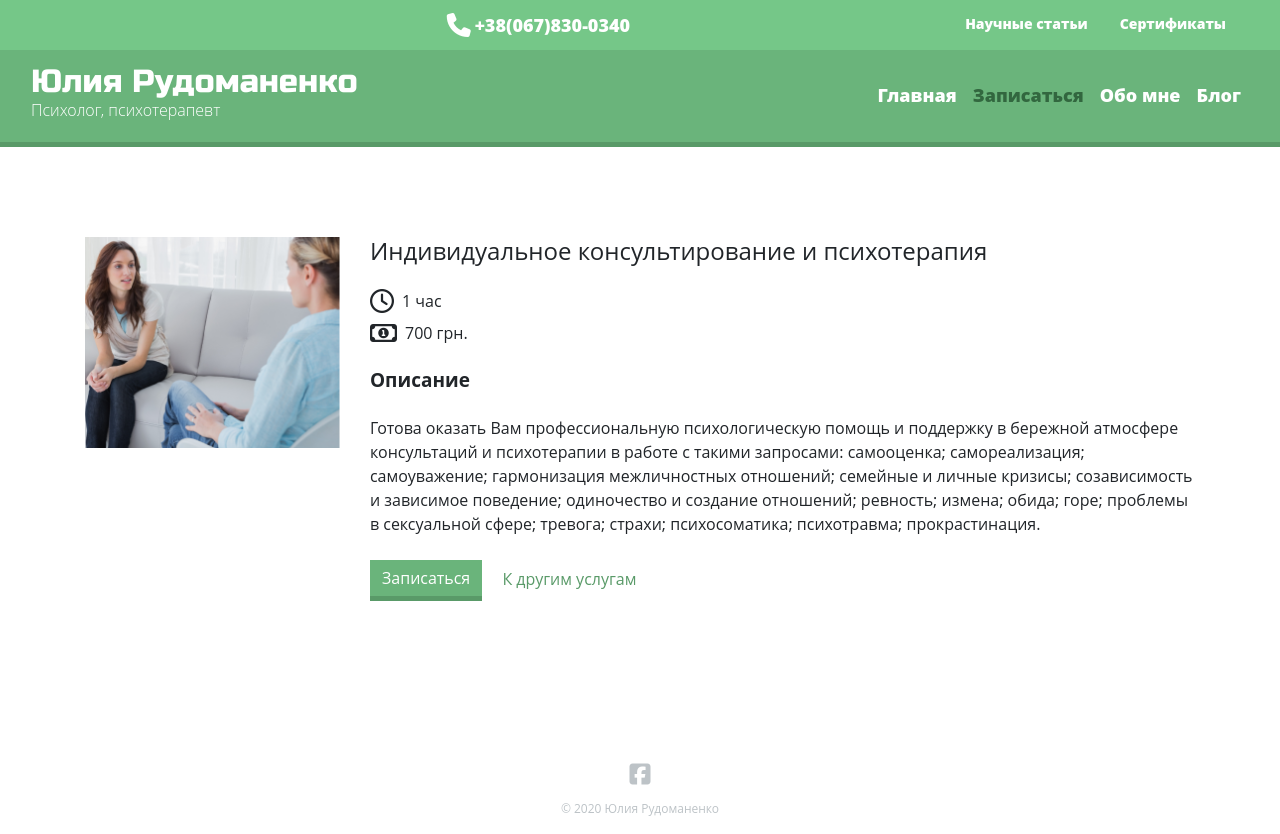
After one commit to layerok/juliyarudomanenko, a PHP site: page /posts/appointment/1/show in a window 1280 px wide. The commit adds this page. Run offline with PHP 8.4, Linux system fonts and the light colour scheme; some libraries are stand-ins or nearby versions.

Commit message:
Create Appointment page markup

```diff
--- /dev/null
+++ b/App/Controllers/Appointment.php
@@ -0,0 +1,46 @@
+<?php
+
+namespace App\Controllers;
+
+use \Core\View;
+use \App\Models\Service;
+
+/**
+ * Appointment controller
+ *
+ * PHP version 7.0
+ */
+class Appointment extends \Core\Controller
+{
+
+    /**
+     * Show the index page
+     *
+     * @return void
+     */
+    public function indexAction()
+    {
+        View::renderTemplate('Appointment/index.html');
+    }
+
+     /**
+     * Show the appointment page
+     *
+     * @return void
+     */
+    public function showAction()
+    {
+        $id = $this->route_params['id'] ?? null;
+        if(isset($id)){
+
+            $service = new Service();
+            $appointment = $service->getService(1);
+            View::renderTemplate('Appointment/show.html',[
+                'appointment'=> $appointment
+            ]
+
+        );
+        }
+
+    }
+}
--- /dev/null
+++ b/App/Models/Service.php
@@ -0,0 +1,69 @@
+<?php
+
+namespace App\Models;
+
+use PDO;
+
+/**
+ * Example user model
+ *
+ * PHP version 7.0
+ */
+class Service extends \Core\Model
+{
+
+    /**
+     * Get all the services as an associative array
+     *
+     * @return array
+     */
+    public static function getAll()
+    {
+        $arr = array(
+            array(
+                "id" => 1,
+                "name" => "Индивидуальное консультирование и психотерапия",
+                "desc" => "Готова оказать Вам профессиональную психологическую помощь и поддержку в бережной атмосфере консультаций и психотерапии в работе с такими запросами: самооценка; самореализация; самоуважение; гармонизация межличностных отношений; семейные и личные кризисы; созависимость и зависимое поведение; одиночество и создание отношений; ревность; измена; обида; горе; проблемы в сексуальной сфере; тревога; страхи; психосоматика; психотравма; прокрастинация.",
+                "price" => "700 грн.",
+                "duration" => "1 час",
+                "image" =>"woman-talking-with-therapist_W256.png"
+            ),
+            array(
+                "id" => 2,
+                "name" => "Семейное консультирование и психотерапия",
+                "desc" => "Любовь, доверие, взаимопонимание, уважение. Живут ли они в вашей семье? Счастливая семья, как минимум, обладает таким набором ценностей. Готова предоставить Вашей семье профессиональную психологическую помощь и поддержку в кризисные периоды. Работаю с гетеро и гомосексуальными парами.",
+                "price" => "700 грн.",
+                "duration" => "1 час",
+                "image" =>"couple_W256.png"
+            ),
+            array(
+                "id" => 3,
+                "name" => "Детская и подростковая психологическая коррекция",
+                "desc" => "Оптимизация детско-родительских отношений, детская агрессивность, страхи, адаптация, «трудный» ребёнок, ребенок с «особенностями».",
+                "price" => "700 грн.",
+                "duration" => "1 час",
+                "image" =>"child_W255.png"
+            ),
+
+
+        );
+    }
+    /**
+     * Get service by id as an associative array
+     *
+     * @return array
+     */
+    public static function getService($id)
+    {
+        $arr = array(
+            "id" => 1,
+            "name" => "Индивидуальное консультирование и психотерапия",
+            "desc" => "Готова оказать Вам профессиональную психологическую помощь и поддержку в бережной атмосфере консультаций и психотерапии в работе с такими запросами: самооценка; самореализация; самоуважение; гармонизация межличностных отношений; семейные и личные кризисы; созависимость и зависимое поведение; одиночество и создание отношений; ревность; измена; обида; горе; проблемы в сексуальной сфере; тревога; страхи; психосоматика; психотравма; прокрастинация.",
+            "price" => "700 грн.",
+            "duration" => "1 час",
+            "image" =>"woman-talking-with-therapist_W256.png"
+        );
+        return $arr;
+    }
+
+}
--- a/App/Views/About/index.html
+++ b/App/Views/About/index.html
@@ -9,7 +9,7 @@
     <section class="section container">
         <div class="row">
             <div class=" offset-lg-1 col-lg-2">
-                <img style="border-radius:50%;" src="/img/profile_W161.png" alt=">Фотография Юлии Рудоманенко" class="img-fluid">
+                <img src="/img/profile_W161.png" alt=">Фотография Юлии Рудоманенко" class="img-fluid">
             </div>
             <div class="col-lg-7">
                 <h4 class="h4 mb-3">Обо мне</h4>
--- /dev/null
+++ b/App/Views/Appointment/show.html
@@ -0,0 +1,50 @@
+{% set page = "online_appointment"%}
+{% extends "base.html" %}
+
+{% block title %}Обо мне{% endblock %}
+
+{% block footer%} {% endblock %}
+
+{% block body %}
+<section class="section container">
+    <div class="row">
+        <div class="col-lg-3">
+            <img src="/img/{{ appointment.image }}" alt="" class="img-fluid">
+        </div>
+        <div class="col-9">
+            <div class="row">
+                <div class="col">
+                    <h3 class="h3 mb-4">{{ appointment.name }}</h3>
+                </div>
+            </div>
+            <div class="row">
+                <div class="col">
+                    <div class="properties">
+                        <div class="property d-flex align-items-center pb-2">
+                            <i class="property__icon far fa-clock"></i>
+                            <span class="property__text px-2">{{ appointment.duration }}</span>
+                        </div>
+                        <div class="property d-flex align-items-center pb-2">
+                            <i class="property__icon far fa-money-bill-alt"></i>
+                            <span class="property__text px-2">{{ appointment.price }}</span>
+                        </div>
+                    </div>
+                </div>
+            </div>
+            <div class="row">
+                <div class="col">
+                    <h4 class="h4 mb-4 mt-3">Описание</h4>
+                    <p>{{ appointment.desc }}</p>
+                </div>
+            </div>
+            <div class="row pt-2">
+                <div class="col">
+                    <a class="btn btn-light " href="/appointment/{{ appointment.id }}/contact">Записаться</a>
+                    <a class="link ml-3" href="/appointment/index">К другим услугам</a>
+                </div>
+
+            </div>
+        </div>
+    </div>
+</section>
+{% endblock %}
--- a/App/Views/Home/index.html
+++ b/App/Views/Home/index.html
@@ -18,8 +18,8 @@
                 <p class="mb-4">Если Вы попали на мой сайт, значит Вы в процессе поиска решения важного жизненного вызова, который называют кризисом. Я помогу Вам разглядеть проблему со всех сторон и найти самое оптимальное решение для Вас!</p>
                 <button class="btn btn-light">Узнать больше</button>
             </div>
-            <div class="col-lg-6 d-none d-lg-flex">
-                <img class="main-screen__img img-fluid" src="/img/abandoned-forest-industry-nature.png" alt="Рельсы в лесу">
+            <div class="offset-lg-1 col-lg-5 d-none d-lg-flex">
+                <img class="main-screen__img img-fluid" src="/img/saving_circle_w256.png" alt="Спасательный круг">
             </div>
         </div>
     </section>
@@ -56,7 +56,7 @@
                 </div>
                 <div class="row pt-2">
                     <div class="col">
-                        <button class="btn btn-light">Узнать больше</button>
+                        <a class="btn btn-light " href="/appointment/1/show">Узнать больше</a>
                     </div>
 
                 </div>
--- a/App/Views/templates/header.html
+++ b/App/Views/templates/header.html
@@ -22,7 +22,7 @@
 
             <nav class="navbar navbar-expand-md navbar-dark ">
                 <a class="navbar-brand" href="/">
-                    <h2 class="navbar-brand__name h1">Юлия Рудоманенко</h2>
+                    <h2 class="navbar-brand__name h1 text-white">Юлия Рудоманенко</h2>
                     <h5 class="navbar-brand__position h5">Психолог, психотерапевт</h5>
                 </a>
                 <button class="navbar-toggler" type="button" data-toggle="collapse" data-target="#navbarSupportedContent" aria-controls="navbarSupportedContent" aria-expanded="false" aria-label="Toggle navigation">
@@ -32,7 +32,7 @@
                 <div class="collapse navbar-collapse" id="navbarSupportedContent">
                   <nav class="navbar-nav ml-auto ">
                     <a class="nav-link text-white{% if page == 'home' %} active {% endif %}" href="/">Главная </a>
-                    <a class="nav-link text-white{% if page == 'online_recording' %} active {% endif %}" href="/">Записаться</a>
+                    <a class="nav-link text-white{% if page == 'online_appointment' %} active {% endif %}" href="/">Записаться</a>
                     <a class="nav-link text-white{% if page == 'about' %} active {% endif %}" href="/about/index">Обо мне</a>
                     <a class="nav-link text-white{% if page == 'blog' %} active {% endif %}" href="/">Блог</a>
                     <div class="dropdown-divider"></div>
--- a/public/css/styles.css
+++ b/public/css/styles.css
@@ -1,15 +1,14 @@
 html{
     height:100%;
 }
-
 .h1{
     font-family: 'Russo One', sans-serif;
     font-size:32px;
+    color: var(--light);
 }
 .h3{
     font-size:24px;
 }
-
 .h4{
     font-size:19px;
     font-weight:700;
@@ -34,6 +33,7 @@ a{
 a:hover{
     color: var(--dark);
 }
+
 .bg-lighter{
     background-color: var(--lighter)!important;
 }
@@ -64,6 +64,7 @@ a:hover{
 }
 .btn-light{
     background-color: var(--light)!important;
+    color:#fff!important;
 }
 .btn{
     position:relative;
@@ -81,7 +82,7 @@ a:hover{
 .text-light{
     color:var(--secondary)!important;
 }
-
+/** Page **/
 .page{
     height:100%;
     display:flex;
@@ -91,21 +92,13 @@ a:hover{
 .page__main{
     flex-grow:1;
 }
+/** Header **/
 .header{
     color:white;
-}
-.section{
-    margin-top:90px;
-}
-.footer{
-    height:50px;
 }
 .main-nav,
 .secondary-nav{
     font-weight:800;
-}
-.nav-link:hover{
-    color: var(--dark)!important;
 }
 .main-nav{
     font-size:18px;
@@ -122,22 +115,32 @@ a:hover{
 .phone__inner{
     height:50px;
 }
+.nav-link:hover{
+    color: var(--dark)!important;
+}
 .navbar-brand__name{
     margin-bottom:0;
 }
 .navbar-brand__position{
     font-size: 16px;
 }
-
 .facebook__icon{
     font-size:24px;
-
 }
+.section{
+    margin-top:90px;
+}
+/** Main screen **/
 .main-screen__img{
     max-height:213px;
 }
+/** Services **/
 .property__icon{
     font-size:24px;
+}
+/** Footer **/
+.footer{
+    height:50px;
 }
 .copyright{
     color:var(--secondary);
--- a/public/index.php
+++ b/public/index.php
@@ -28,5 +28,6 @@ $router = new Core\Router();
 // Add the routes
 $router->add('', ['controller' => 'Home', 'action' => 'index']);
 $router->add('{controller}/{action}');
+$router->add('{controller}/{id:[\d]+}/{action}');
 
 $router->dispatch($_SERVER['QUERY_STRING']);
```
Also changed, not shown: public/img/saving_circle_w256.png (added).
